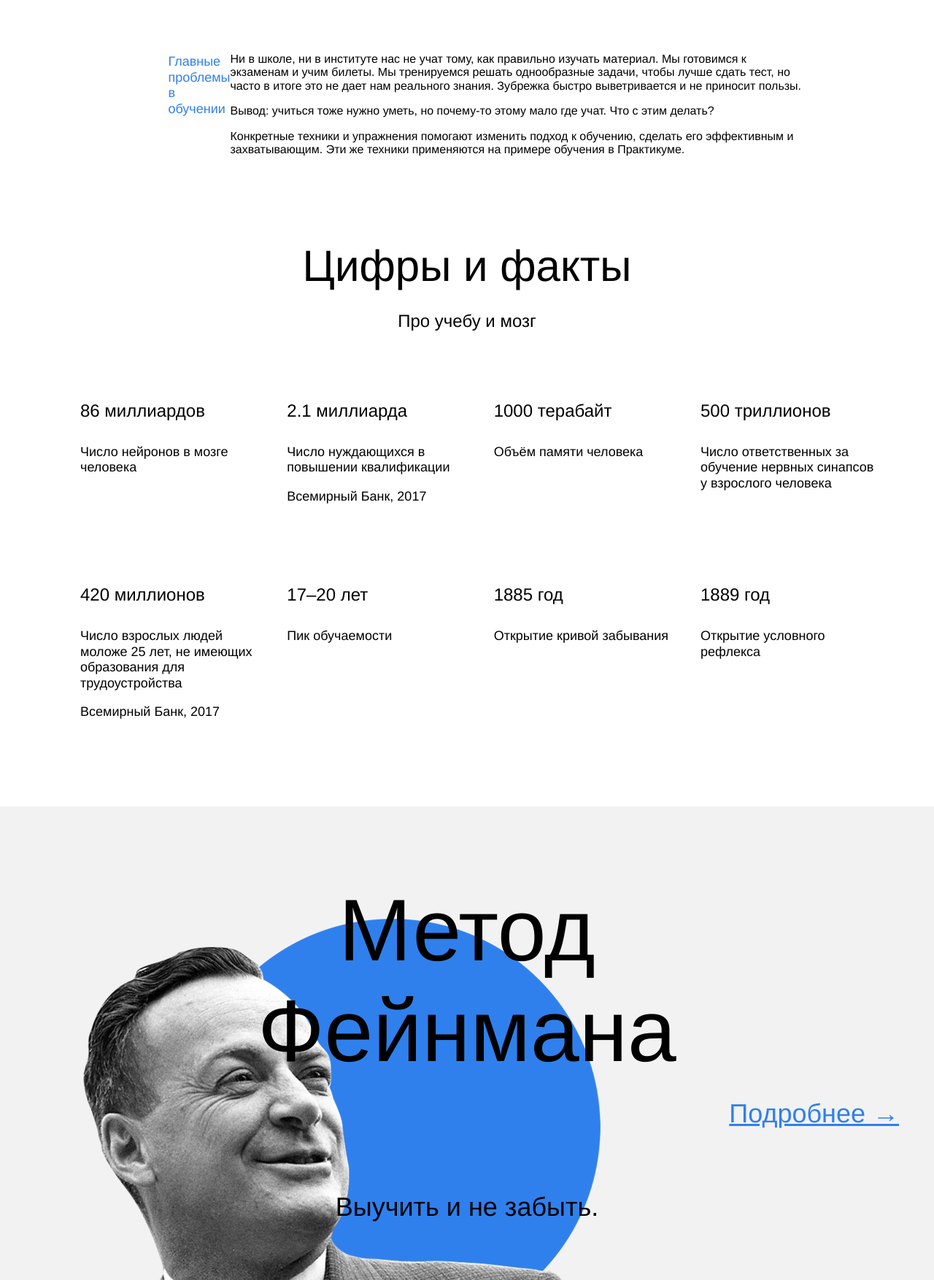
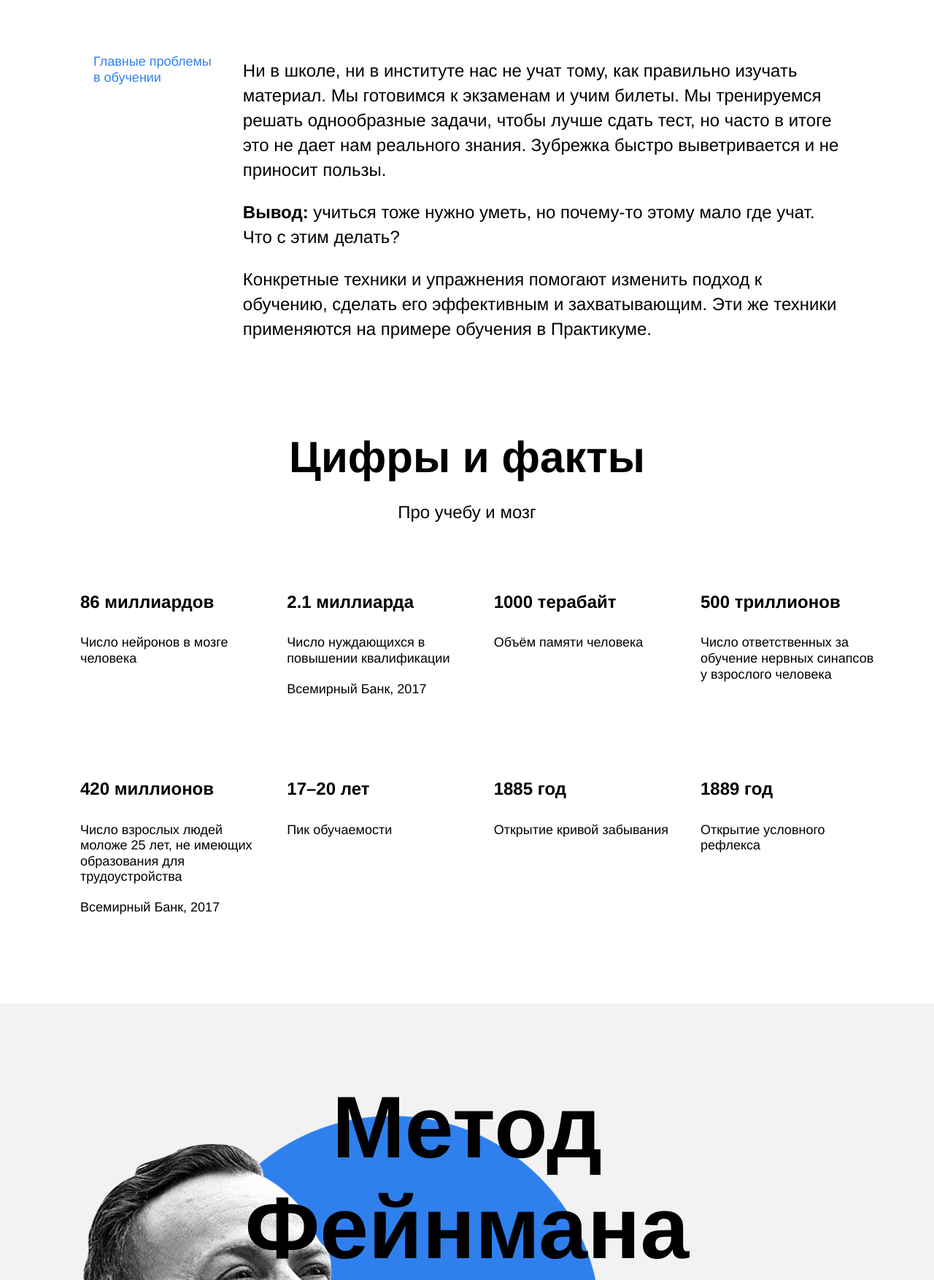
Before and after one commit to Soffeine/how-to-learn, a plain HTML site: page index.html in a window 1280 px wide. Shown: the part 800-2554 px from the top of the page at 73% size. Drawn offline with Linux system fonts and the light colour scheme.

Commit message:
вторая версия сайта на проверку

```diff
--- a/index.html
+++ b/index.html
@@ -4,103 +4,167 @@
   <meta charset="UTF-8">
   <meta name="viewport" content="width=device-width, initial-scale=1.0">
   <title>Научиться учиться</title>
-  <link rel = 'stylesheet' href = './styles/style.css'>
-  <link rel = 'stylesheet' href = './styles/normalize.css'>
+  <link rel="stylesheet" href="./styles/style.css">
+  <link rel="stylesheet" href="./styles/normalize.css">
 </head>
 <body>
   <div class="page">
     <header class="header">
-      <section class = 'logo logo_place_header'></section>
-      <h1 class = 'header__title'>Научиться учиться</h1>
-      <h2 class = 'header__subtitle'> Какие современные и эффективные подходы к обучению вы можете использовать в своей жизни?<a href = '#' class = 'header__link'> Узнать →</a></h2>
-      <div class = 'header__main-illustration'></div>
-      <!--придумать атрибуутное название-->
-      <div class = 'header__square-pic'></div>
+      <section class="logo logo_place_header"></section>
+      <h1 class="header__title">Научиться учиться</h1>
+      <h2 class="header__subtitle"> Какие современные и эффективные подходы к обучению вы можете использовать в своей жизни?<a href="#" class="header__link"> Узнать →</a></h2>
+      <div class="header__main-illustration"></div>
+      <div class="header__square-pic"></div>
     </header>
     <main class="content">
       <section class="description">
-        <section class = 'two-columns'>
-          <h3 class = 'two-columns__brief'>Главные проблемы в обучении</h3>
+        <section class ="two-columns">
+          <h3 class="two-columns__brief">Главные проблемы в обучении</h3>
 
-        <section class = 'two-columns__main-text'>
-          <p class two-columns__paragraph two-columns__paragraph_first >Ни в школе, ни в институте нас не учат тому, как правильно изучать материал. Мы готовимся к экзаменам и учим билеты. Мы тренируемся решать однообразные задачи, чтобы лучше сдать тест, но часто в итоге это не дает нам реального знания. Зубрежка быстро выветривается и не приносит пользы.</p>
-          <p class two-columns__paragraph two-columns__paragraph_second><span class = 'two-columns__span-accent'>Вывод:</span> учиться тоже нужно уметь, но почему-то этому мало где учат. Что с этим делать?</p>
-          <p class two-columns__paragraph>Конкретные техники и упражнения помогают изменить подход к обучению, сделать его эффективным и захватывающим. Эти же техники применяются на примере обучения в Практикуме.</p>
+        <section class="two-columns__main-text">
+          <p class="two-columns__paragraph">Ни в школе, ни в институте нас не учат тому, как правильно изучать материал. Мы готовимся к экзаменам и учим билеты. Мы тренируемся решать однообразные задачи, чтобы лучше сдать тест, но часто в итоге это не дает нам реального знания. Зубрежка быстро выветривается и не приносит пользы.</p>
+          <p class="two-columns__paragraph"><span class="two-columns__span-accent">Вывод:</span> учиться тоже нужно уметь, но почему-то этому мало где учат. Что с этим делать?</p>
+          <p class="two-columns__paragraph">Конкретные техники и упражнения помогают изменить подход к обучению, сделать его эффективным и захватывающим. Эти же техники применяются на примере обучения в Практикуме.</p>
         </section>
       </section>
       </section>
 
       <section class="digits">
-        <h2 class = 'digits-title'>Цифры и факты</h2>
-        <h3 class = 'digits-subtitle'>Про учебу и мозг</h3>
-        <ul class = 'table'>
-          <li class = 'table__cell'> <h4 class = 'table__heading'>86 миллиардов</h4> <p class = 'table__text'>Число нейронов в мозге человека</p> </li>
-          <li class = 'table__cell'> <h4 class = 'table__heading'>2.1 миллиарда</h4> <p class = 'table__text'>Число нуждающихся в повышении квалификации</p> <p class = 'table__text table__text_credits'>Всемирный Банк, 2017</p> </li>
-          <li class = 'table__cell'> <h4 class = 'table__heading'>1000 терабайт</h4> <p class = 'table__text'>Объём памяти человека</p> </li>
-          <li class = 'table__cell'> <h4 class = 'table__heading'>500 триллионов</h4> <p class = 'table__text'>Число ответственных за обучение нервных синапсов у взрослого человека</p> </li>
+        <h2 class="digits-title">Цифры и факты</h2>
+        <h3 class="digits-subtitle">Про учебу и мозг</h3>
+        <ul class="table">
+          <li class="table__cell">
+            <h4 class="table__heading">86 миллиардов</h4>
+            <p class="table__text">Число нейронов в мозге человека</p>
+          </li>
+          <li class="table__cell">
+            <h4 class="table__heading">2.1 миллиарда</h4>
+            <p class="table__text">Число нуждающихся в повышении квалификации</p>
+            <p class="table__text">Всемирный Банк, 2017</p>
+          </li>
+          <li class="table__cell">
+            <h4 class="table__heading">1000 терабайт</h4>
+            <p class="table__text">Объём памяти человека</p>
+          </li>
+          <li class="table__cell">
+            <h4 class="table__heading">500 триллионов</h4>
+            <p class="table__text">Число ответственных за обучение нервных синапсов у взрослого человека</p>
+          </li>
         </ul>
-        <ul class = 'table'>
-          <li class = 'table__cell'> <h4 class = 'table__heading'>420 миллионов</h4> <p class = 'table__text'>Число взрослых людей моложе 25 лет, не имеющих образования для трудоустройства</p> <p class = 'table__text table__text_credits'>Всемирный Банк, 2017</p> </li>
-          <li class = 'table__cell'> <h4 class = 'table__heading'>17–20 лет</h4> <p class = 'table__text'>Пик обучаемости</p> </li>
-          <li class = 'table__cell'> <h4 class = 'table__heading'>1885 год</h4> <p class = 'table__text'>Открытие кривой забывания</p> </li>
-          <li class = 'table__cell'> <h4 class = 'table__heading'>1889 год</h4> <p class = 'table__text'>Открытие условного рефлекса</p> </li>
+        <ul class="table">
+          <li class="table__cell">
+            <h4 class="table__heading">420 миллионов</h4>
+            <p class="table__text">Число взрослых людей моложе 25 лет, не имеющих образования для трудоустройства</p>
+            <p class="table__text">Всемирный Банк, 2017</p>
+          </li>
+          <li class="table__cell">
+            <h4 class="table__heading">17–20 лет</h4>
+            <p class="table__text">Пик обучаемости</p>
+          </li>
+          <li class="table__cell">
+            <h4 class="table__heading">1885 год</h4>
+            <p class="table__text">Открытие кривой забывания</p>
+          </li>
+          <li class="table__cell">
+            <h4 class="table__heading">1889 год</h4>
+            <p class="table__text">Открытие условного рефлекса</p>
+          </li>
 
         </ul>
       </section>
 
       <section class="feynman">
-        <h2 class = 'feynman__title'>Метод Фейнмана</h2>
-        <h4 class = 'feynman__subtitle'>Выучить и не забыть.</h4>
-        <a href = '#' class = 'feynman__link'>Подробнее →</a>
-        <img src = '../how-to-learn/images/feynman.png' class = 'feynman__image' alt='Ричард Фейнман'>
+        <h2 class="feynman__title">Метод Фейнмана</h2>
+        <h4 class="feynman__subtitle">Выучить и не забыть.</h4>
+        <a href="#"class="feynman__link">Подробнее →</a>
+        <img src="../how-to-learn/images/feynman.png" class="feynman__image" alt="Ричард Фейнман">
       </section>
 
       <section class="kaufman">
-        <h2 class = 'kaufman-title_theme_dark'>Принципы обучения</h2>
-        <h3 class = 'kaufman-subtitle_theme_dark'>от Джоша Кауфмана</h3>
-        <div class = 'table_theme_dark'>
-          <ul class = 'table_theme_dark'>
-            <li class = 'table__cell_theme_dark'> <h4 class = 'table__heading_theme_dark'>1</h4> <p class = 'table__text_theme_dark'>Выберите привлекательный проект.</p> </li>
-            <li class = 'table__cell_theme_dark'> <h4 class = 'table__heading_theme_dark'>2</h4> <p class = 'table__text_theme_dark'>Сосредоточьтесь на каком-то одном навыке.</p> </li>
-            <li class = 'table__cell_theme_dark'> <h4 class = 'table__heading_theme_dark'>3</h4> <p class = 'table__text_theme_dark'>Определите целевой уровень мастерства.</p> </li>
-            <li class = 'table__cell_theme_dark'> <h4 class = 'table__heading_theme_dark'>4</h4> <p class = 'table__text_theme_dark'>Разбейте навык на элементы.</p> </li>
-            <li class = 'table__cell_theme_dark'> <h4 class = 'table__heading_theme_dark'>5</h4> <p class = 'table__text_theme_dark'>Приготовьте всё необходимое для занятий.</p> </li>
+        <h2 class="kaufman-title_theme_dark">Принципы обучения</h2>
+        <h3 class="kaufman-subtitle_theme_dark">от Джоша Кауфмана</h3>
+        <div class="table_theme_dark">
+          <ul class="table_theme_dark">
+            <li class="table__cell_theme_dark">
+              <h4 class="table__heading_theme_dark">1</h4>
+              <p class="table__text_theme_dark">Выберите привлекательный проект.</p>
+            </li>
+            <li class="table__cell_theme_dark">
+              <h4 class="table__heading_theme_dark">2</h4>
+              <p class="table__text_theme_dark">Сосредоточьтесь на каком-то одном навыке.</p>
+            </li>
+            <li class="table__cell_theme_dark">
+              <h4 class="table__heading_theme_dark">3</h4>
+              <p class="table__text_theme_dark">Определите целевой уровень мастерства.</p>
+            </li>
+            <li class="table__cell_theme_dark">
+              <h4 class="table__heading_theme_dark">4</h4>
+              <p class="table__text_theme_dark">Разбейте навык на элементы.</p>
+            </li>
+            <li class="table__cell_theme_dark">
+              <h4 class="table__heading_theme_dark">5</h4>
+              <p class="table__text_theme_dark">Приготовьте всё необходимое для занятий.</p>
+            </li>
           </ul>
-          <ul class = 'table_theme_dark'>
-            <li class = 'table__cell_theme_dark'> <h4 class = 'table__heading_theme_dark'>6</h4> <p class = 'table__text_theme_dark'>Устраните препятствия для занятий.</p> </li>
-            <li class = 'table__cell_theme_dark'> <h4 class = 'table__heading_theme_dark'>7</h4> <p class = 'table__text_theme_dark'>Выделите специальное время для занятий.</p> </li>
-            <li class = 'table__cell_theme_dark'> <h4 class = 'table__heading_theme_dark'>8</h4> <p class = 'table__text_theme_dark'>Создайте быстрые петли обратной связи.</p> </li>
-            <li class = 'table__cell_theme_dark'> <h4 class = 'table__heading_theme_dark'>9</h4> <p class = 'table__text_theme_dark'>Занимайтесь по расписанию, короткими интенсивными интервалами.</p> </li>
-            <li class = 'table__cell_theme_dark'> <h4 class = 'table__heading_theme_dark'>10</h4> <p class = 'table__text_theme_dark'>Уделяйте внимание количеству и скорости.</p> </li>
+          <ul class="table_theme_dark">
+            <li class="table__cell_theme_dark">
+              <h4 class="table__heading_theme_dark">6</h4>
+              <p class="table__text_theme_dark">Устраните препятствия для занятий.</p>
+            </li>
+            <li class="table__cell_theme_dark">
+              <h4 class="table__heading_theme_dark">7</h4>
+              <p class="table__text_theme_dark">Выделите специальное время для занятий.</p>
+            </li>
+            <li class="table__cell_theme_dark">
+              <h4 class="table__heading_theme_dark">8</h4>
+              <p class="table__text_theme_dark">Создайте быстрые петли обратной связи.</p>
+            </li>
+            <li class="table__cell_theme_dark">
+              <h4 class="table__heading_theme_dark">9</h4>
+              <p class="table__text_theme_dark">Занимайтесь по расписанию, короткими интенсивными интервалами.</p>
+            </li>
+            <li class="table__cell_theme_dark">
+              <h4 class="table__heading_theme_dark">10</h4>
+              <p class="table__text_theme_dark">Уделяйте внимание количеству и скорости.</p>
+            </li>
           </ul>
         </div>
-          <section class = 'kaufman__triangle'></section>
+          <section class="kaufman__triangle"></section>
       </section>
     </main>
 
     <footer class="footer">
-      <section class = 'footer__columns'>
-      <section class = 'footer__column_content_copyright'>
-        <div class = 'logo logo_place_footer'></div>
-        <div class = 'footer__author'>&copy 2020 Софья Тюкова</div>
+      <section class="footer__columns">
+      <section class="footer__column_content_copyright">
+        <div class="logo logo_place_footer"></div>
+        <div class="footer__author">&copy 2020 Софья Тюкова</div>
       </section>
-      <section class = 'footer__column_content_info'>
+      <section class="footer__column_content_info">
         <nav>
-          <ul class = 'footer__column_content_info'>
-            <h4 class = 'footer__column-heading'>О Практикуме</h4>
-              <li><a href = '#' class = 'footer__column-link footer__column-links'>Главная</a></li>
-              <li><a href = '#' class = 'footer__column-link footer__column-links'>Концепция</a></li>
-              <li><a href = '#' class = 'footer__column-link footer__column-links'>Наставники</a></li>
+          <ul class="footer__column_content_info">
+            <h4 class="footer__column-heading">О Практикуме</h4>
+              <li><a href="#" class="footer__column-link footer__column-links">Главная</a></li>
+              <li><a href="#" class="footer__column-link footer__column-links">Концепция</a></li>
+              <li><a href="#" class="footer__column-link footer__column-links">Наставники</a></li>
           </ul>
         </nav>
       </section>
       <section>
-      <nav class = 'footer__column_social'>
-          <ul class = 'footer__column_social'>
-            <h4 class = 'footer__column-heading'>Соцсети</h4>
-              <li> <a href = '#' class = 'footer__column-link'> <img src = '../how-to-learn/images/facebook_color_white.svg' class = 'footer__social-icon' alt = 'лого фейсбука'> Facebook</a> </li>
-              <li> <a href = '#' class = 'footer__column-link'> <img src = '../how-to-learn/images/vk_color_white.svg' class = 'footer__social-icon' alt = 'лого ВКонтакте'> ВКонтакте</a> </li>
-              <li> <a href = '#' class = 'footer__column-link'> <img src = '../how-to-learn/images/facebook_color_white.svg' class = 'footer__social-icon' alt = 'лого инстаграм'> Instagram</a> </li>
+      <nav class="footer__column_social">
+          <ul class="footer__column_social">
+            <h4 class="footer__column-heading">Соцсети</h4>
+              <li>
+                <a href="#" class="footer__column-link">
+                  <img src="../how-to-learn/images/facebook_color_white.svg" class="footer__social-icon" alt="лого фейсбука"> Facebook</a>
+                </li>
+              <li>
+                <a href="#" class="footer__column-link">
+                  <img src="../how-to-learn/images/vk_color_white.svg" class="footer__social-icon" alt="лого ВКонтакте"> ВКонтакте</a>
+              </li>
+              <li>
+                <a href="#" class="footer__column-link">
+                  <img src="../how-to-learn/images/facebook_color_white.svg" class="footer__social-icon" alt="лого инстаграм"> Instagram</a>
+              </li>
           </ul>
       </nav>
     </section>
--- a/styles/style.css
+++ b/styles/style.css
@@ -14,10 +14,13 @@
   min-height: 600px;
   max-height: 756px;
   background-color: #f2f2f2;
+  position:relative;
+  margin-bottom:100px;
   display: flex;
-  margin-bottom:100px;
+  flex-direction: column;
+  justify-content: space-around;
+}
 
-}
 .logo {
   width: 183px;
   height: 32px;
@@ -26,18 +29,19 @@
 .logo_place_header {
   background-image: url(../images/logo_place_header.svg);
   position:absolute;
-  margin-top:30px;
-  margin-left: 64px;
+  top: 30px;
+  left: 64px;
+  z-index: 4;
 }
 
 .header__title {
   width: 730px;
-  align-self: center;
   margin-left: 64px;
   line-height: 96px;
   font-size: 102px;
-  font-weight: 450;
+  font-weight: 700;
   z-index: 3;
+
 }
 
 .header__subtitle {
@@ -54,7 +58,6 @@
 .header__link {
   align-self:flex-end;
   text-decoration: none;
-
 }
 
 .header__main-illustration {
@@ -68,7 +71,6 @@
   z-index:2;
 }
 
-
 .header__square-pic {
   height: 568px;
   width: 568px;
@@ -80,7 +82,6 @@
 }
 
 .description {
-  width: 80%;
   margin: auto;
   display: flex;
   justify-content: center;
@@ -91,6 +92,7 @@
   width: 80%;
   display: flex;
   flex-direction: row;
+  align-items: flex-start;
   justify-content: space-between;
 }
 
@@ -116,7 +118,7 @@
 }
 
 .two-columns__span-accent {
-  font-weight: 450;
+  font-weight: 700;
 }
 
 .digits {
@@ -132,7 +134,7 @@
   text-align: center;
   line-height: 1.15;
   font-size: 60px;
-  font-weight: 450;
+  font-weight: 700;
 }
 
 .digits-subtitle {
@@ -164,7 +166,7 @@
 .table__heading {
   line-height: 1.15;
   font-size: 24px;
-  font-weight: 450;
+  font-weight: 700;
 }
 
 .table__text {
@@ -172,10 +174,7 @@
   line-height: 1.2;
   font-size: 18px;
   font-weight: normal;
-}
-
-.table__text_credit {
-  margin-top: 20px;
+  margin-bottom: 20px;
 }
 
 .feynman {
@@ -194,7 +193,7 @@
   margin-top: 100px;
   line-height: 1.15;
   font-size: 120px;
-  font-weight: 450;
+  font-weight: 700;
   z-index: 3;
 }
 
@@ -239,7 +238,7 @@
   text-align: center;
   line-height: 1.15;
   font-size: 60px;
-  font-weight: 450;
+  font-weight: 700;
 }
 
 .kaufman-subtitle_theme_dark {
@@ -250,7 +249,7 @@
   text-align: center;
   line-height: 34px;
   font-size: 24px;
-  font-weight: 450;
+  font-weight: 700;
 }
 
 .table_theme_dark{
@@ -279,7 +278,7 @@
 .table__heading_theme_dark {
   line-height: 1.15;
   font-size: 24px;
-  font-weight: 450;
+  font-weight: 700;
 }
 
 .table__text_theme_dark{
@@ -347,7 +346,7 @@
 }
 
 .footer__column-heading {
-  font-weight: 450;
+  font-weight: 700;
 }
 
 .footer__column-link {
```
